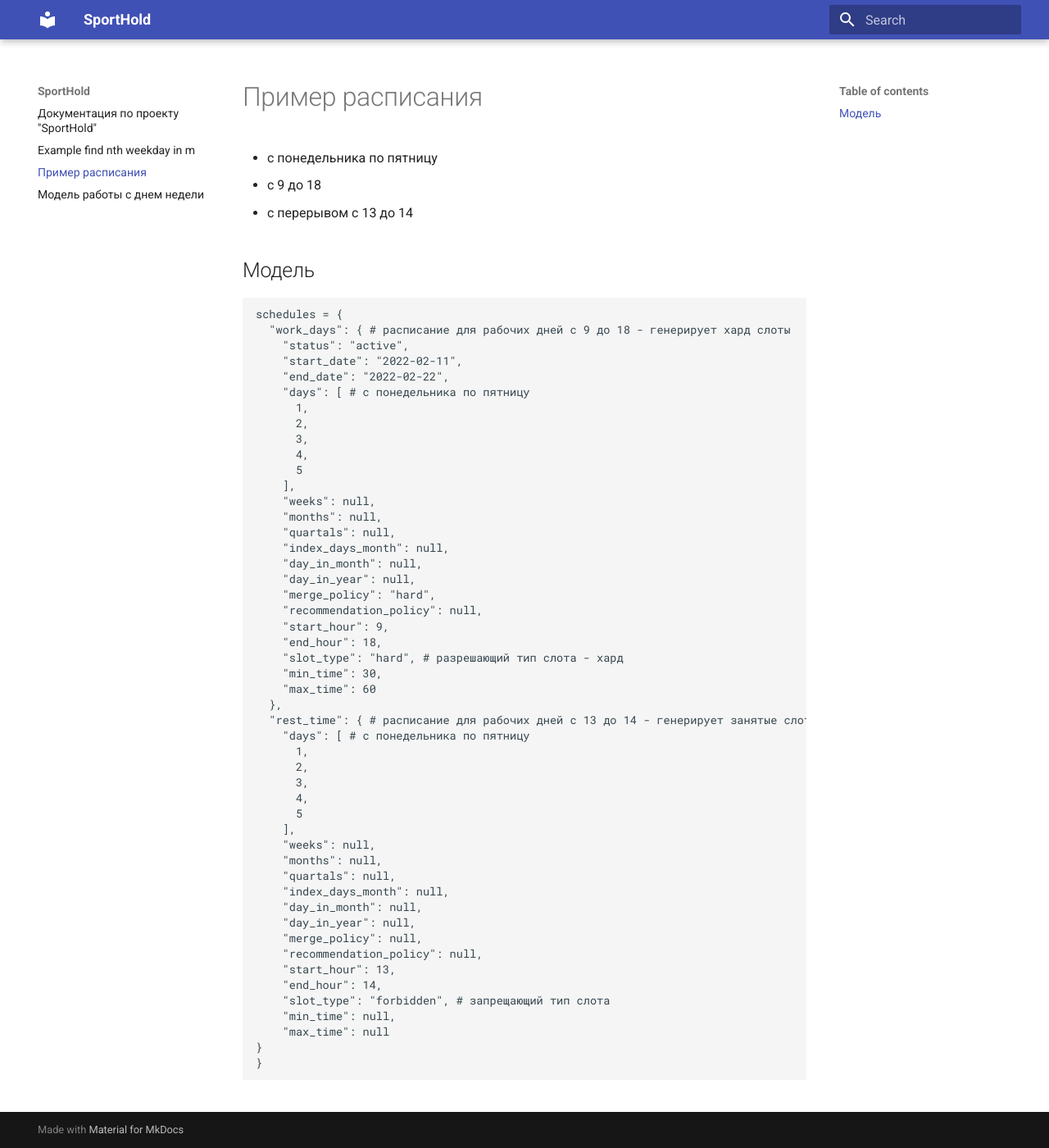
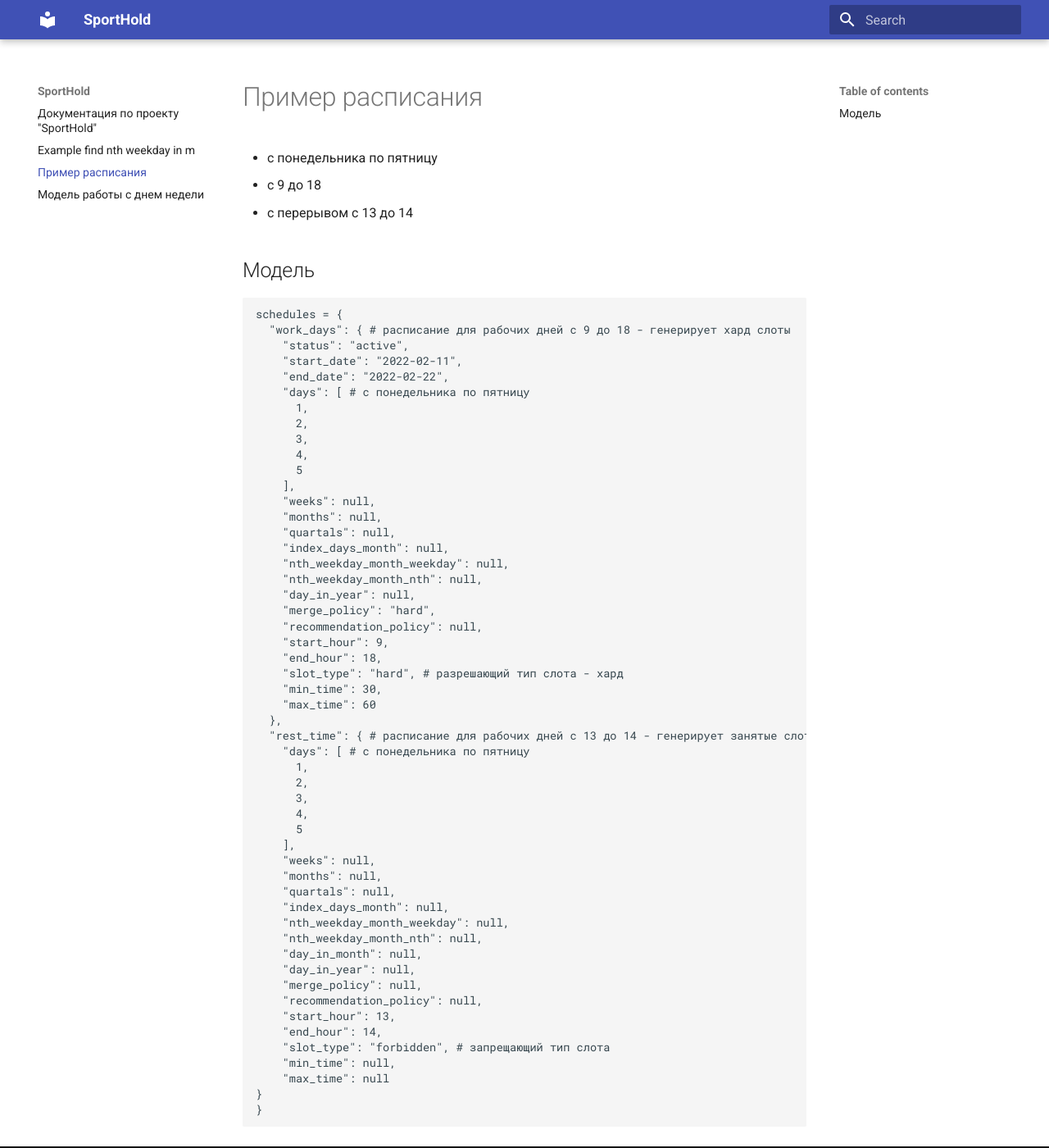
Before and after one commit to JohanHelm/SportHold, an MkDocs documentation site: the page built from docs/example_schedule.md, in a window 1280 px wide and 1400 px high. Shown: the whole window at 82% size. Built offline with MkDocs 1.6.1 and Material for MkDocs 9.7.7, drawn with Linux system fonts in a browser that asks for light colours.

Commit message:
update example_schedule for nth weekday in month

```diff
--- a/docs/example_schedule.md
+++ b/docs/example_schedule.md
@@ -23,7 +23,8 @@ schedules = {
     "months": null,
     "quartals": null,
     "index_days_month": null,
-    "day_in_month": null,
+    "nth_weekday_month_weekday": null,
+    "nth_weekday_month_nth": null,
     "day_in_year": null,
     "merge_policy": "hard",
     "recommendation_policy": null,
@@ -45,6 +46,8 @@ schedules = {
     "months": null,
     "quartals": null,
     "index_days_month": null,
+    "nth_weekday_month_weekday": null,
+    "nth_weekday_month_nth": null,
     "day_in_month": null,
     "day_in_year": null,
     "merge_policy": null,
```
